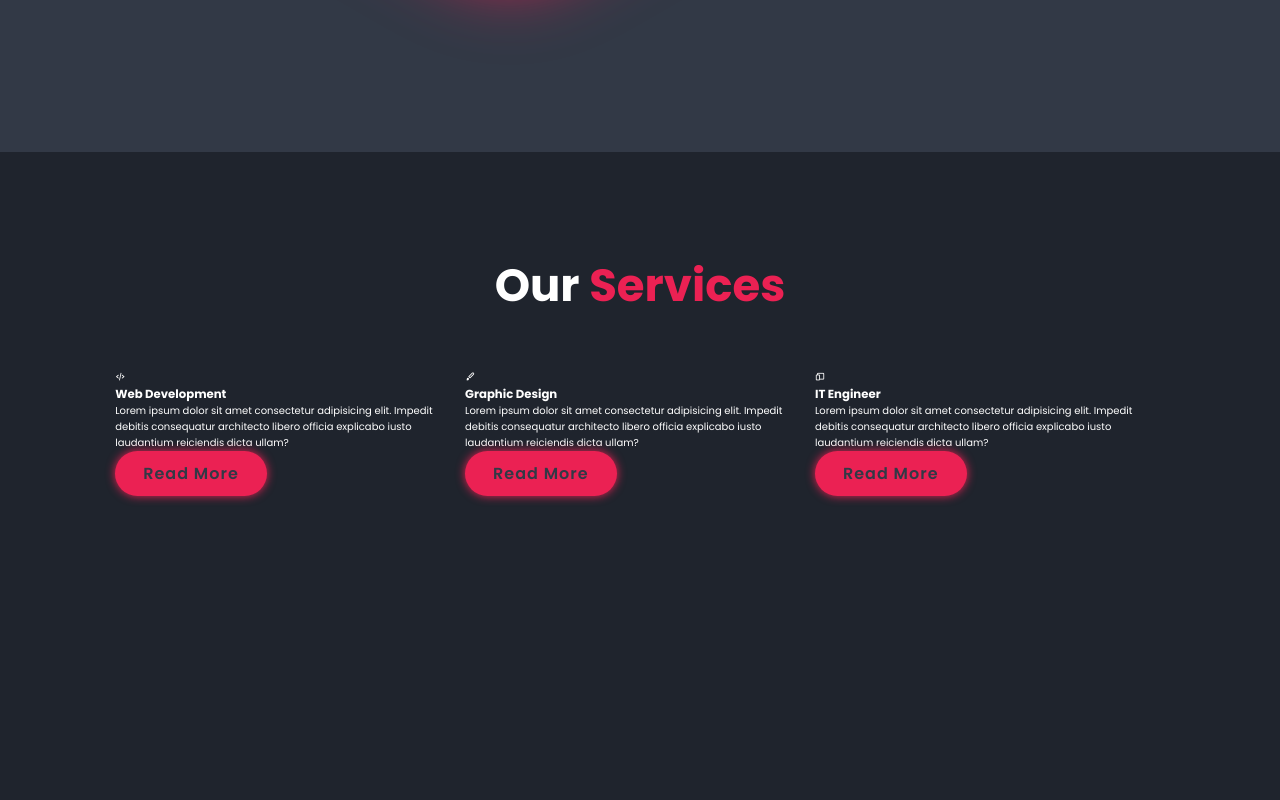
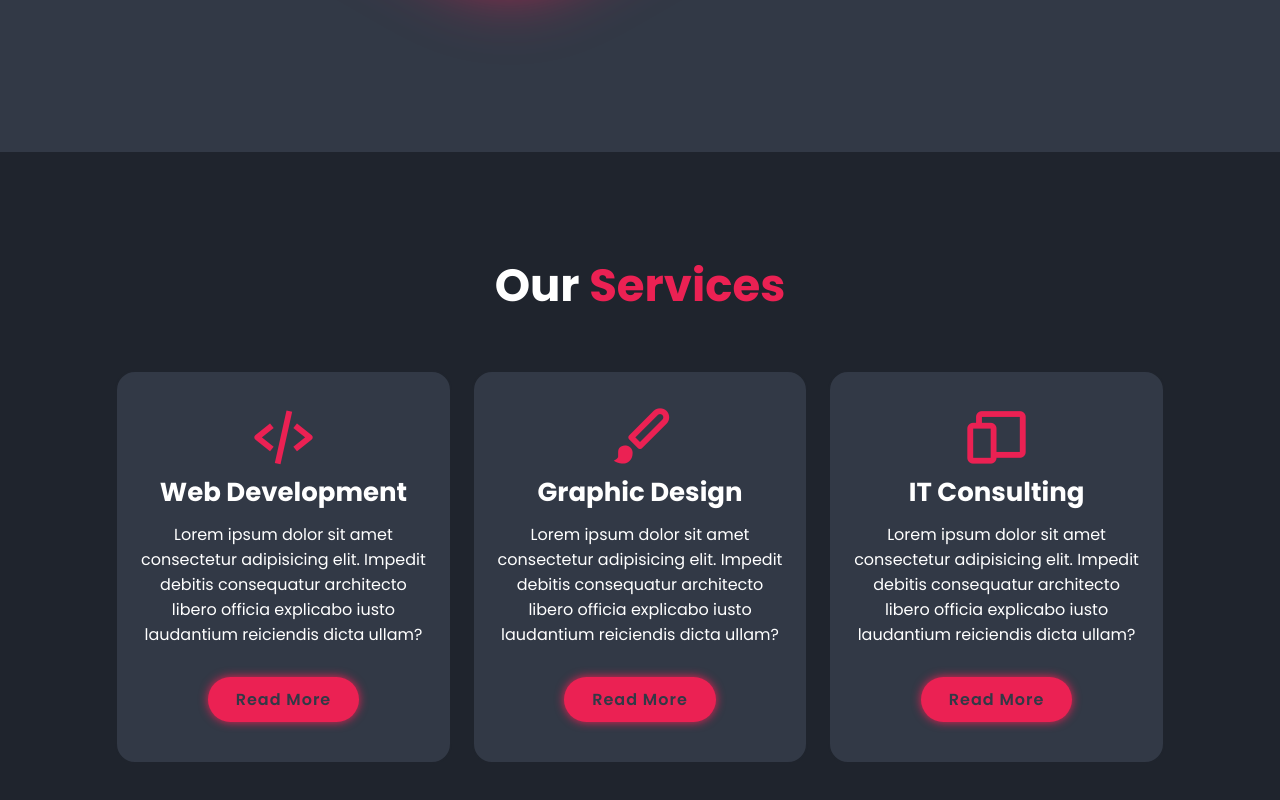
Before and after one commit to zoheirhassoun/Zoheir-Portfolio, a plain HTML site: page index.html in a window 1280 px wide. Shown: the part 1609-2409 px from the top of the page. Drawn offline with nearby package versions, Linux system fonts and the light colour scheme.

Commit message:
Update 2

```diff
--- a/css/style.css
+++ b/css/style.css
@@ -173,6 +173,8 @@ about-img img {
 }
 /* 23:16 */
 
+
+/* Services Starts*/
 .services h2 {
     margin-bottom: 5rem;
 }
@@ -180,5 +182,41 @@ about-img img {
 .services-container {
     display: flex;
     justify-content: center;
+    align-items: center;
+    flex-wrap: wrap;
+    gap: 2rem;
+}
+
+.services-container  .services-box  {
+    flex: 1 1 30rem;
+    background: var(--second-bg-color);
+    padding: 3rem 2rem 4rem;
+    border-radius: 2rem;
+    text-align: center;
+    border: .2rem solid var(--bg-color);
+    transition: .5s ease;
 }
 /* 26:15 */
+
+
+
+.services-container  .services-box:hover {
+    border-color: var(--main-color);
+    transform: scale(1.02);
+}
+
+.services-box i {
+    font-size: 7rem;
+    color: var(--main-color);
+}
+
+.services-box h3 {
+    font-size: 2.6rem;
+}
+
+.services-box p {
+    font-size: 1.6rem;
+    margin: 1rem  0 3rem;
+}
+
+/* Services End*/
--- a/index.html
+++ b/index.html
@@ -98,7 +98,7 @@
 
         <div class="services-box">
           <i class='bx bx-devices'></i>
-          <h3>IT Engineer</h3>
+          <h3>IT Consulting</h3>
           <p>Lorem ipsum dolor sit amet consectetur adipisicing elit. Impedit debitis
             consequatur architecto libero officia explicabo iusto laudantium reiciendis dicta ullam?</p>
 
```
